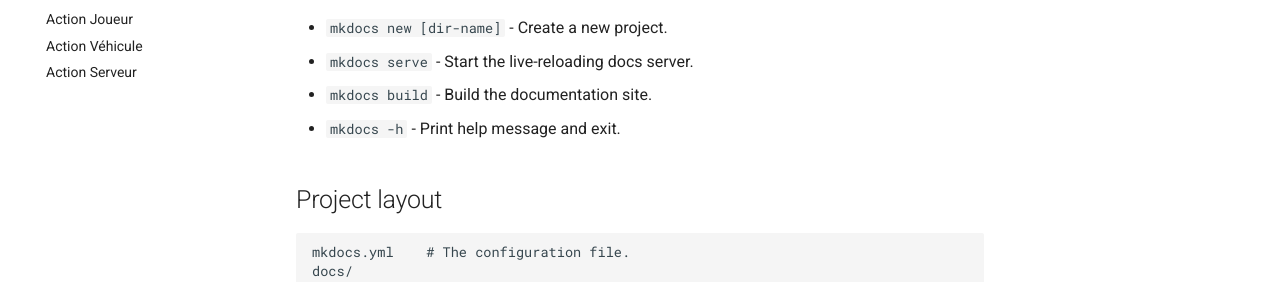
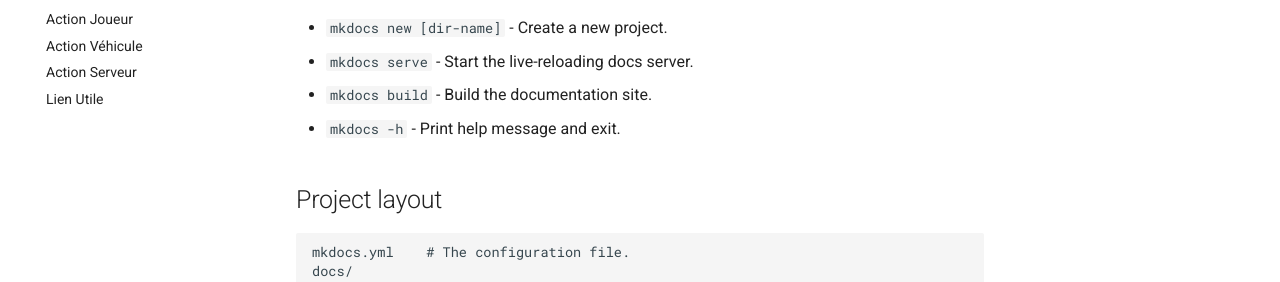
Before and after one commit to BastouP/DocMh, an MkDocs documentation site: the page built from docs/index.md, in a window 1280 px wide. Shown: the part 281-563 px from the top of the page. Built offline with MkDocs 1.6.1 and Material for MkDocs 9.7.7, drawn with Linux system fonts in a browser that asks for light colours.

Commit message:
Update mkdocs.yml

```diff
--- a/mkdocs.yml
+++ b/mkdocs.yml
@@ -15,3 +15,4 @@
   - Action Joueur : Joueur.md
   - Action Véhicule : Véhicule.md
   - Action Serveur : Serveur.md
+  - Lien Utile : link.md
```
